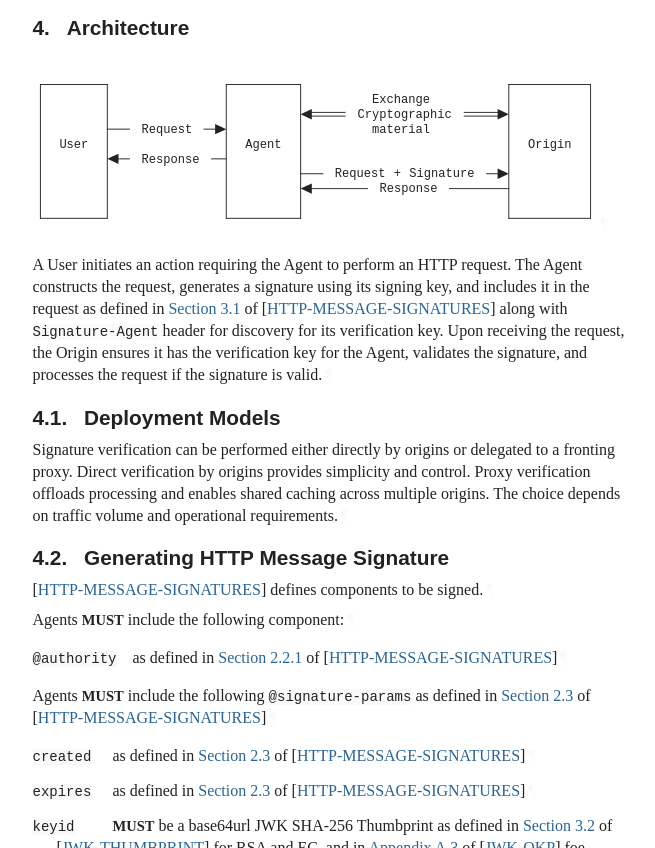
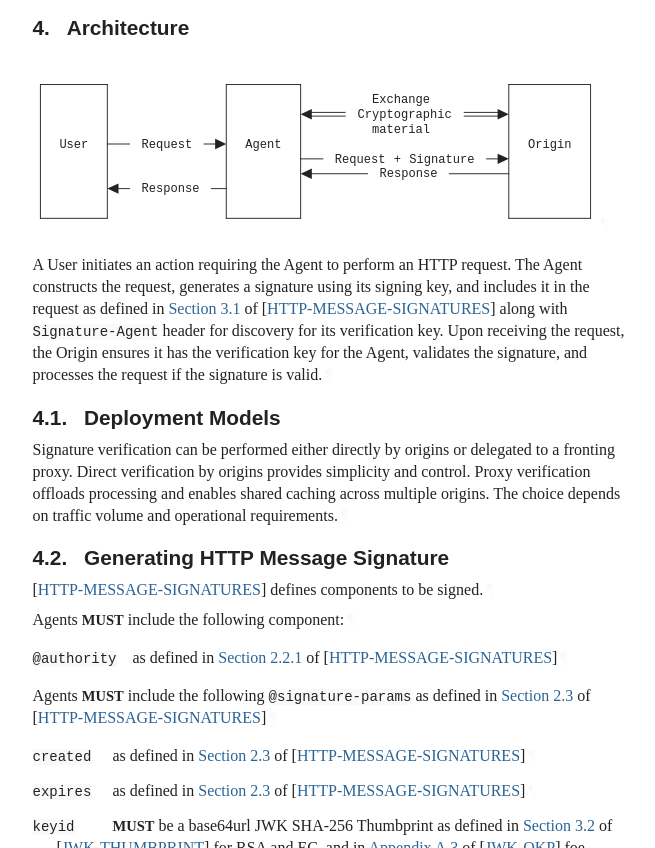
Before and after one commit to thibmeu/http-message-signatures-directory, a plain HTML site: page draft-meunier-web-bot-auth-architecture.html in a window 1280 px wide. Shown: the part 2397-3245 px from the top of the page, without its empty margins (92-747 px from the left). Drawn offline with Linux system fonts and the light colour scheme; a web font is replaced by a local one.

Commit message:
Script updating gh-pages from 1fd09c2. [ci skip]

```diff
--- a/draft-meunier-web-bot-auth-architecture.html
+++ b/draft-meunier-web-bot-auth-architecture.html
@@ -1395,36 +1395,36 @@ appear in all capitals, as shown here.<a href="#section-3-1" class="pilcrow">¶<
             <path d="M 296,66 L 336,66" fill="none" stroke="black"></path>
             <path d="M 464,62 L 504,62" fill="none" stroke="black"></path>
             <path d="M 464,66 L 504,66" fill="none" stroke="black"></path>
-            <path d="M 80,80 L 104,80" fill="none" stroke="black"></path>
-            <path d="M 184,80 L 200,80" fill="none" stroke="black"></path>
-            <path d="M 88,112 L 104,112" fill="none" stroke="black"></path>
-            <path d="M 192,112 L 208,112" fill="none" stroke="black"></path>
-            <path d="M 288,128 L 312,128" fill="none" stroke="black"></path>
-            <path d="M 488,128 L 504,128" fill="none" stroke="black"></path>
-            <path d="M 296,144 L 360,144" fill="none" stroke="black"></path>
-            <path d="M 448,144 L 512,144" fill="none" stroke="black"></path>
+            <path d="M 80,96 L 104,96" fill="none" stroke="black"></path>
+            <path d="M 184,96 L 200,96" fill="none" stroke="black"></path>
+            <path d="M 288,112 L 312,112" fill="none" stroke="black"></path>
+            <path d="M 488,112 L 504,112" fill="none" stroke="black"></path>
+            <path d="M 296,128 L 360,128" fill="none" stroke="black"></path>
+            <path d="M 448,128 L 512,128" fill="none" stroke="black"></path>
+            <path d="M 88,144 L 104,144" fill="none" stroke="black"></path>
+            <path d="M 192,144 L 208,144" fill="none" stroke="black"></path>
             <path d="M 8,176 L 80,176" fill="none" stroke="black"></path>
             <path d="M 208,176 L 288,176" fill="none" stroke="black"></path>
             <path d="M 512,176 L 600,176" fill="none" stroke="black"></path>
-            <polygon class="arrowhead" points="512,128 500,122.4 500,133.6" fill="black" transform="rotate(0,504,128)"></polygon>
+            <polygon class="arrowhead" points="512,112 500,106.4 500,117.6" fill="black" transform="rotate(0,504,112)"></polygon>
             <polygon class="arrowhead" points="512,64 500,58.4 500,69.6" fill="black" transform="rotate(0,504,64)"></polygon>
-            <polygon class="arrowhead" points="304,144 292,138.4 292,149.6" fill="black" transform="rotate(180,296,144)"></polygon>
+            <polygon class="arrowhead" points="304,128 292,122.4 292,133.6" fill="black" transform="rotate(180,296,128)"></polygon>
             <polygon class="arrowhead" points="304,64 292,58.4 292,69.6" fill="black" transform="rotate(180,296,64)"></polygon>
-            <polygon class="arrowhead" points="208,80 196,74.4 196,85.6" fill="black" transform="rotate(0,200,80)"></polygon>
-            <polygon class="arrowhead" points="96,112 84,106.4 84,117.6" fill="black" transform="rotate(180,88,112)"></polygon>
+            <polygon class="arrowhead" points="208,96 196,90.4 196,101.6" fill="black" transform="rotate(0,200,96)"></polygon>
+            <polygon class="arrowhead" points="96,144 84,138.4 84,149.6" fill="black" transform="rotate(180,88,144)"></polygon>
             <g class="text">
               <text x="396" y="52">Exchange</text>
               <text x="400" y="68">Cryptographic</text>
-              <text x="144" y="84">Request</text>
               <text x="396" y="84">material</text>
               <text x="44" y="100">User</text>
+              <text x="144" y="100">Request</text>
               <text x="248" y="100">Agent</text>
               <text x="556" y="100">Origin</text>
-              <text x="148" y="116">Response</text>
-              <text x="352" y="132">Request</text>
-              <text x="392" y="132">+</text>
-              <text x="440" y="132">Signature</text>
-              <text x="404" y="148">Response</text>
+              <text x="352" y="116">Request</text>
+              <text x="392" y="116">+</text>
+              <text x="440" y="116">Signature</text>
+              <text x="404" y="132">Response</text>
+              <text x="148" y="148">Response</text>
             </g>
           </svg><a href="#section-4-1.1" class="pilcrow">¶</a>
 </div>
--- a/draft-meunier-web-bot-auth-architecture.txt
+++ b/draft-meunier-web-bot-auth-architecture.txt
@@ -200,11 +200,11 @@ Table of Contents
 +--------+               +---------+                           +----------+
 |        |               |         |         Exchange          |          |
 |        |               |         |<===== Cryptographic =====>|          |
-|        +--- Request -->|         |         material          |          |
-|  User  |               |  Agent  |                           |  Origin  |
-|        |<-- Response --+         |                           |          |
+|        |               |         |         material          |          |
+|  User  +--- Request -->|  Agent  |                           |  Origin  |
 |        |               |         +--- Request + Signature -->|          |
 |        |               |         |<-------- Response --------+          |
+|        |<-- Response --+         |                           |          |
 |        |               |         |                           |          |
 +--------+               +---------+                           +----------+
 
```
